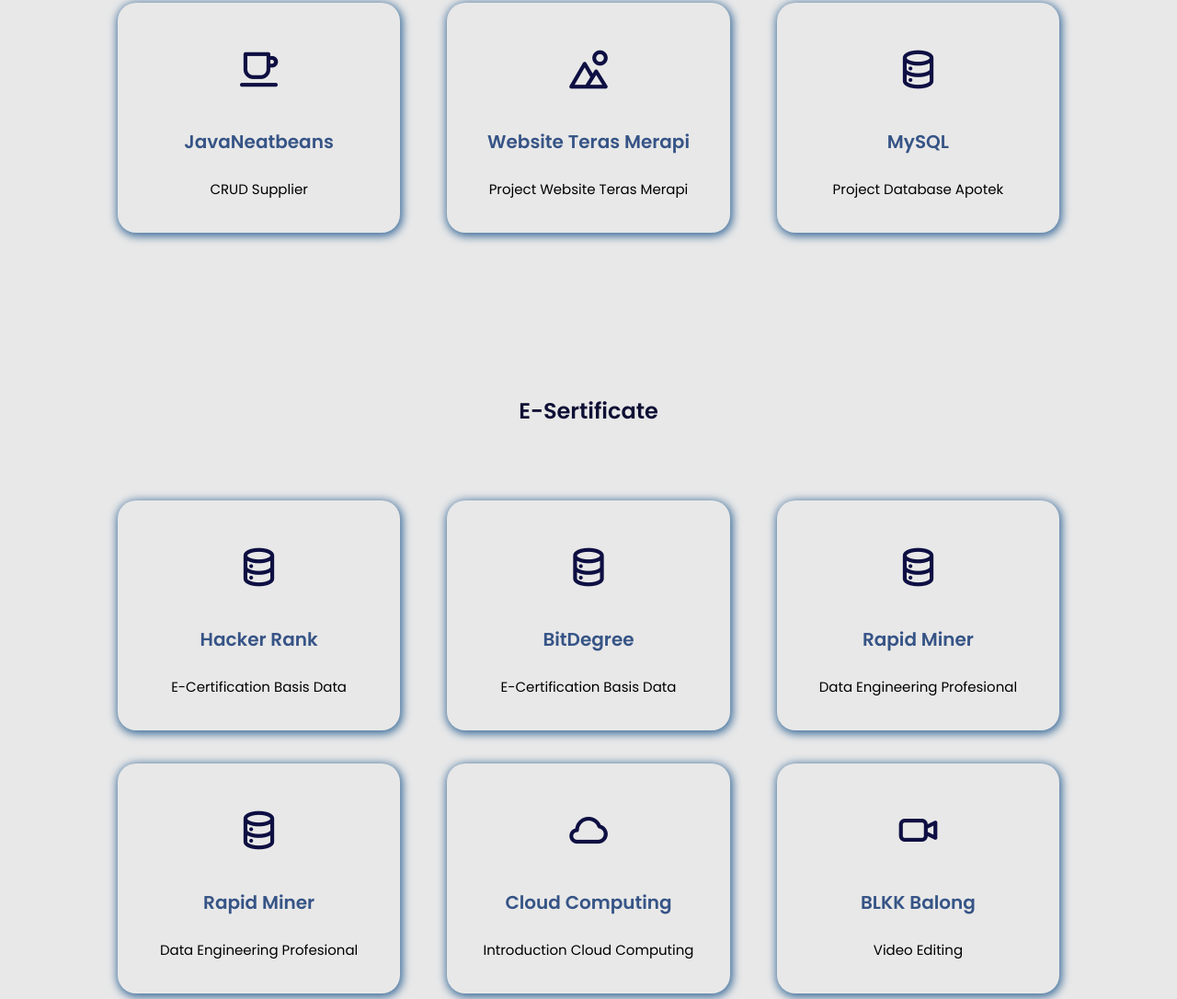
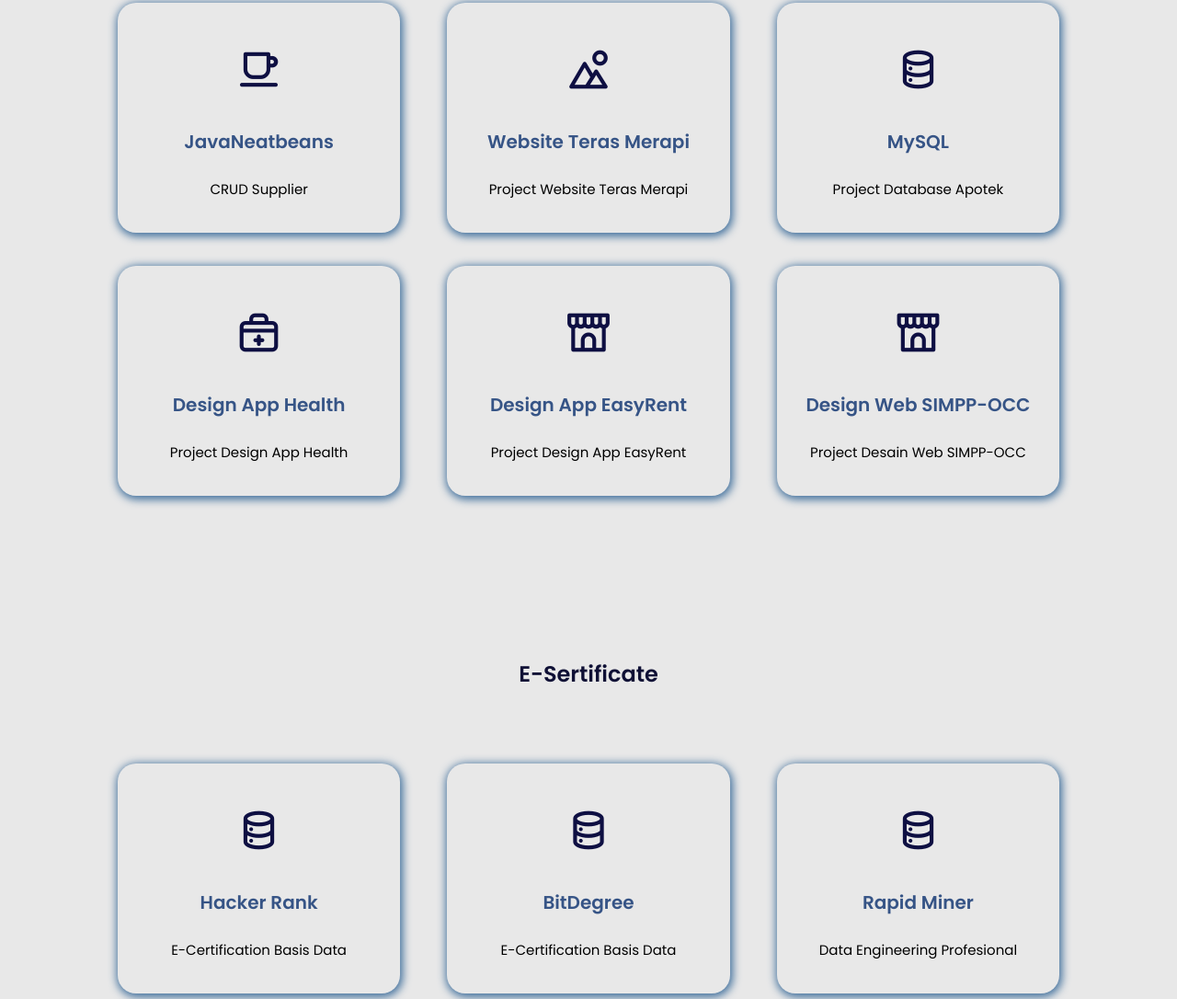
Before and after one commit to Febito14/Portofolio, a plain HTML site: page index.html in a window 1280 px wide. Shown: the part 2214-3300 px from the top of the page at 92% size. Drawn offline with nearby package versions, Linux system fonts and the light colour scheme.

Commit message:
update status

```diff
--- a/index.html
+++ b/index.html
@@ -287,6 +287,30 @@
               <h3>MySQL</h3>
               <label>Project Database Apotek</label>
             </div>
+            <div
+              class="project-box"
+              onClick="window.location.href='https://www.figma.com/design/Am8XfDQ1kIXBajoYnBfhdq/Desain-UI%2FUX?node-id=0-1&t=BD5rWL6sKnaefTMs-1'"
+            >
+              <i class="uil uil-medkit"></i>
+              <h3>Design App Health</h3>
+              <label>Project Design App Health</label>
+            </div>
+            <div
+              class="project-box"
+              onClick="window.location.href='https://www.figma.com/design/Ymdn3dnXN81oKk84EqR5Az/PENYEWAAN-OUTDOOR?node-id=1-4&t=cewV8SvhBHfhN7nU-1'"
+            >
+              <i class="uil uil-store-alt"></i>
+              <h3>Design App EasyRent</h3>
+              <label>Project Design App EasyRent</label>
+            </div>
+            <div
+              class="project-box"
+              onClick="window.location.href='https://www.figma.com/design/rJwBFtfUgJt20PjS3ACiwh/DESAIN-INTERFACE-Perancangan-SI?node-id=0-1&t=9ArpdCM3M8Y3fhio-1'"
+            >
+              <i class="uil uil-store-alt"></i>
+              <h3>Design Web SIMPP-OCC</h3>
+              <label>Project Desain Web SIMPP-OCC</label>
+            </div>
           </div>
         </section>
 
```
